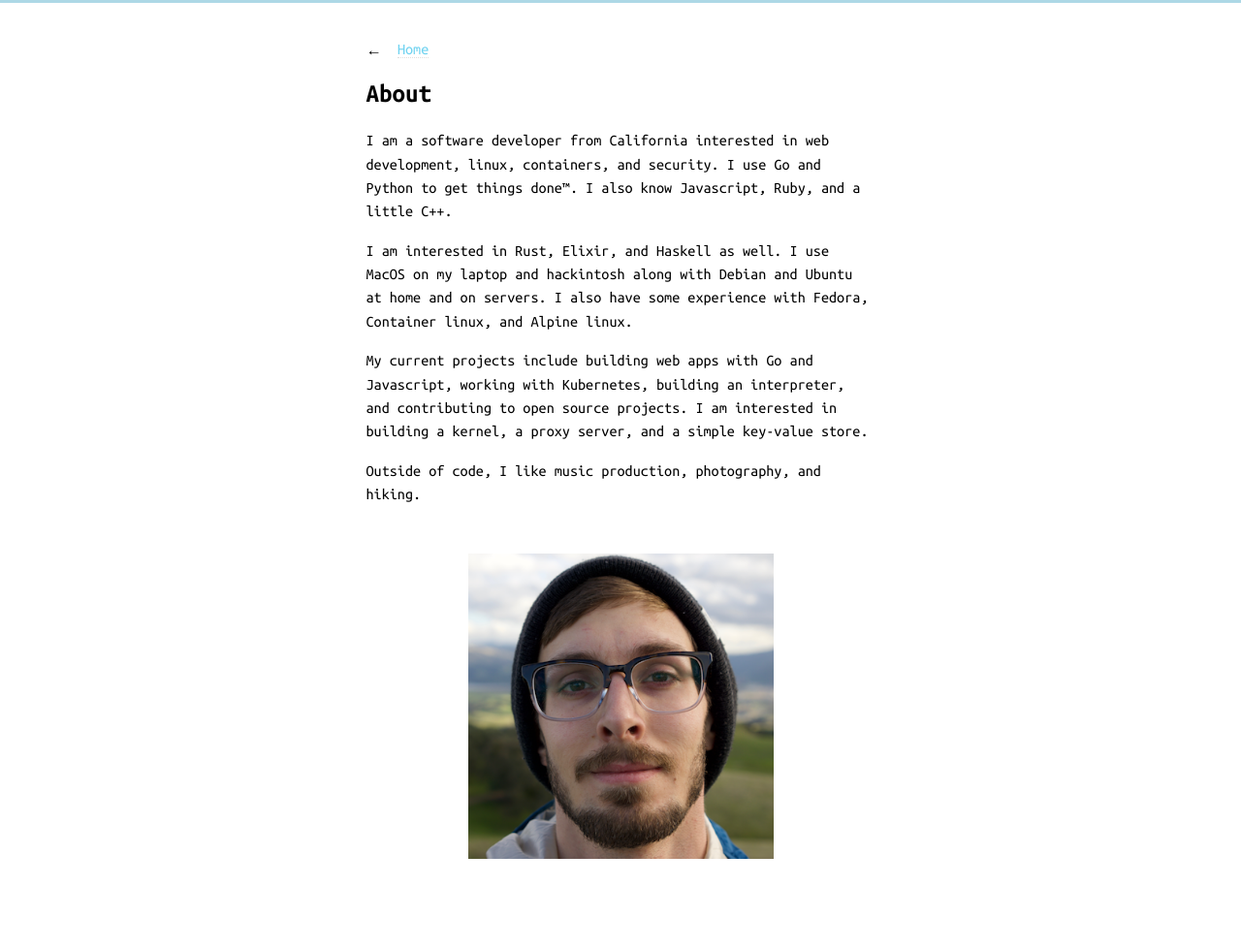
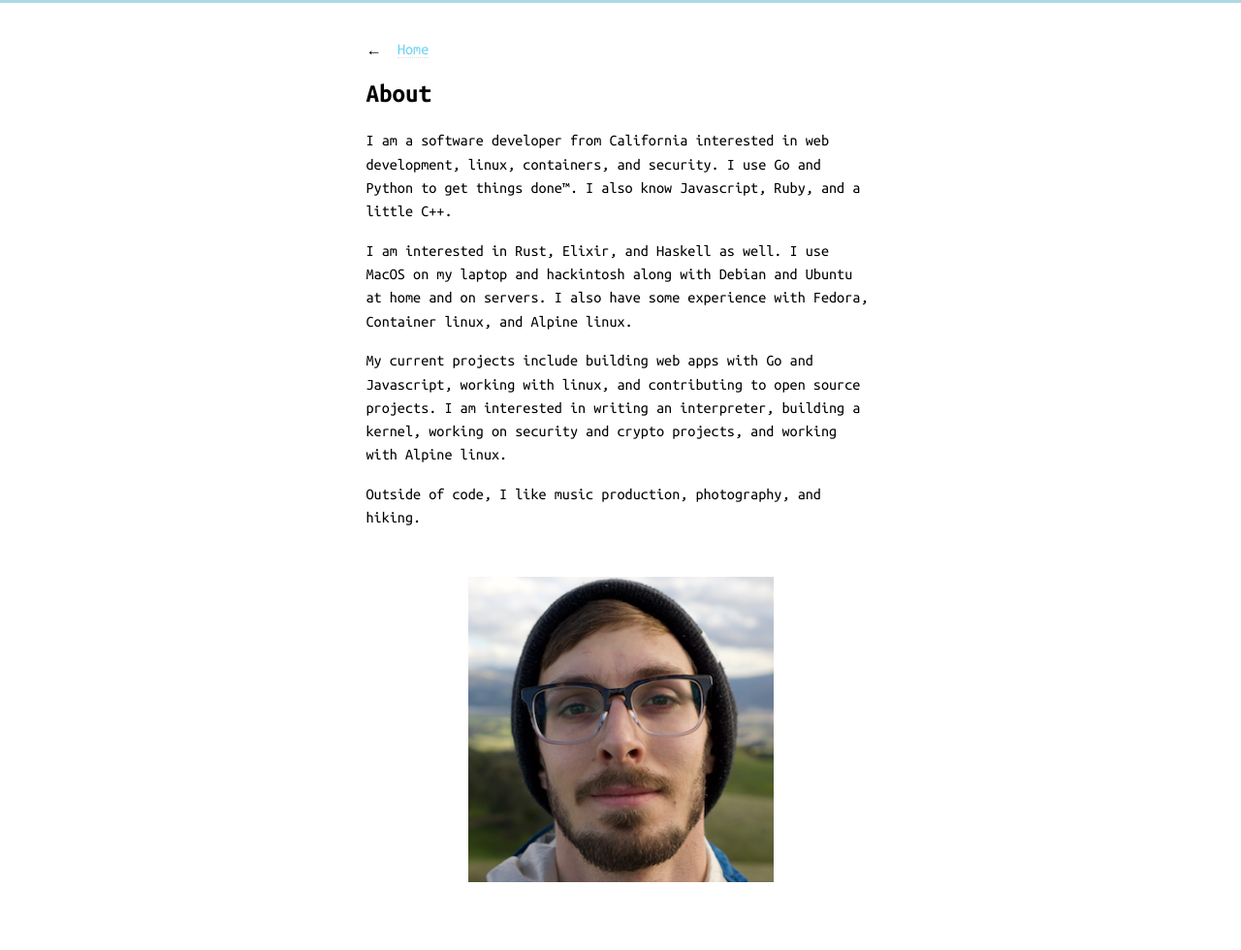
Before and after one commit to nijaru/nijaru.github.io, a Jekyll site: the page built from about.md, in a window 1280 px wide. Shown: the whole page at 97% size. Built offline with Jekyll 4.4.1, drawn with Linux system fonts in a browser that asks for light colours; before the commit the page ends 956 px from its top, so only the background shows below that.

Commit message:
Update about.md
Signed-off-by: Nick Russo <nicholasjamesrusso@gmail.com>

```diff
--- a/about.md
+++ b/about.md
@@ -12,9 +12,9 @@ and hackintosh along with Debian and Ubuntu at home and on servers. I also have
 some experience with Fedora, Container linux, and Alpine linux.
 
 My current projects include building web apps with Go and Javascript, working
-with Kubernetes, building an interpreter, and contributing to open source
-projects. I am interested in building a kernel, a proxy server, and a simple
-key-value store.
+with linux, and contributing to open source projects. I am interested in writing
+an interpreter, building a kernel, working on security and crypto projects, and
+working with Alpine linux.
 
 Outside of code, I like music production, photography, and hiking.
 
```
Also changed, not shown: assets/self.png.
